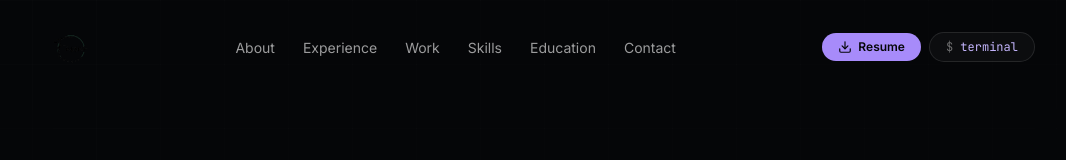
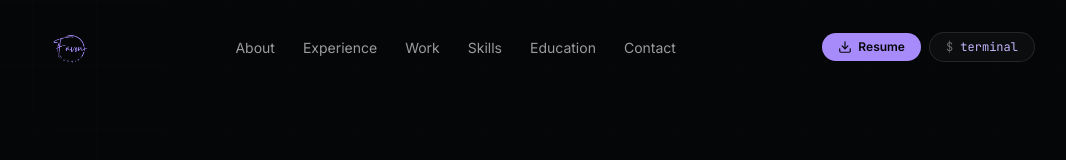
Before and after one commit to Favourite101/portfolio-v2, a Next.js app: page / in a window 1280 px wide. Shown: the top 160 px of the page, without its empty margins (96-1162 px from the left). Built offline with nearby package versions, Linux system fonts and the light colour scheme.

Commit message:
Render navbar logo in purple via CSS mask so it shows on dark background

```diff
--- a/components/Nav.tsx
+++ b/components/Nav.tsx
@@ -1,7 +1,6 @@
 "use client";
 
 import { useEffect, useState } from "react";
-import Image from "next/image";
 import { motion } from "framer-motion";
 import { Download } from "lucide-react";
 import { navLinks, profile } from "@/lib/data";
@@ -29,13 +28,19 @@ export default function Nav({ onOpenTerminal }: { onOpenTerminal: () => void })
         }`}
       >
         <a href="#home" aria-label="Home" className="flex items-center">
-          <Image
-            src="/images/logo.png"
-            alt={`${profile.name} logo`}
-            width={36}
-            height={36}
-            className="h-9 w-9 object-contain"
-            priority
+          <span
+            aria-hidden
+            className="h-9 w-9 bg-accent transition-colors"
+            style={{
+              WebkitMaskImage: "url(/images/logo.png)",
+              maskImage: "url(/images/logo.png)",
+              WebkitMaskSize: "contain",
+              maskSize: "contain",
+              WebkitMaskRepeat: "no-repeat",
+              maskRepeat: "no-repeat",
+              WebkitMaskPosition: "center",
+              maskPosition: "center",
+            }}
           />
         </a>
 
```
